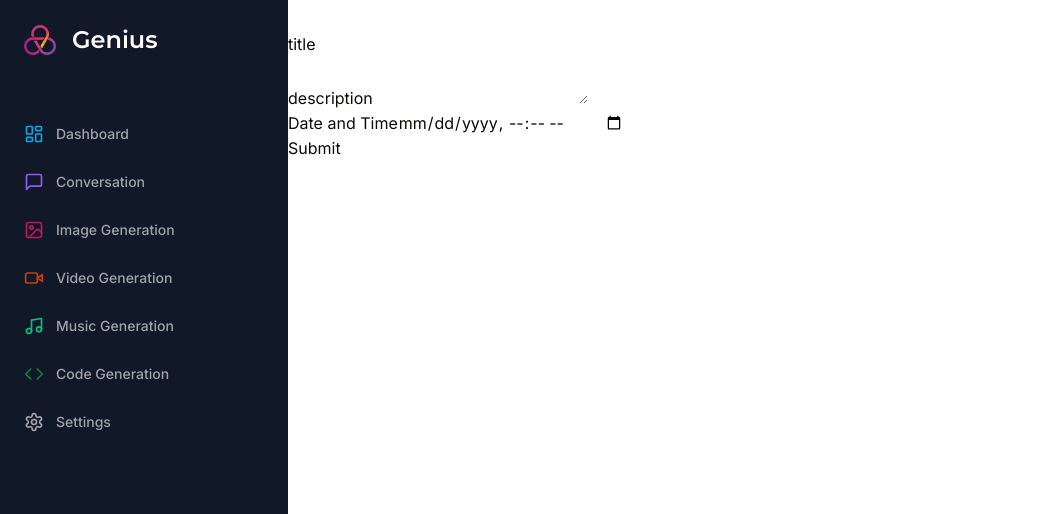
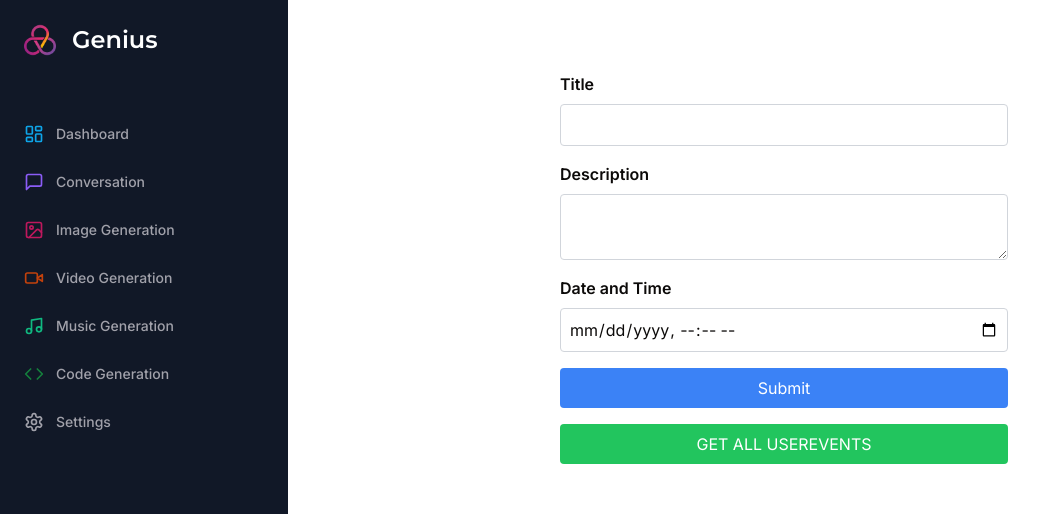
Before and after one commit to trevorbehnke/daychart, a Next.js app: page /chart in a window 1280 px wide. Shown: the top 514 px of the page, without its empty margins (0-1059 px from the left). Built offline with nearby package versions, Linux system fonts and the light colour scheme; no server answers.

Commit message:
post event form success, get all userEvent success, basic form styling

```diff
--- a/app/(dashboard)/(routes)/chart/page.tsx
+++ b/app/(dashboard)/(routes)/chart/page.tsx
@@ -2,6 +2,7 @@
 
 import axios from "axios";
 import { useForm } from "react-hook-form";
+import { useState } from "react";
 
 const MyComponent = () => {
   const {
@@ -10,50 +11,87 @@ const MyComponent = () => {
     formState: { errors },
   } = useForm();
 
+  const [apiResponse, setApiResponse] = useState("");
+
   const onSubmit = async (formData: any) => {
     try {
       const response = await axios.post("/api/chart", formData);
-      console.log("RESPONSE --> : ", response);
+      setApiResponse(JSON.stringify(response.data, null, 2));
     } catch (error) {
       console.error("Failed to submit form", error);
     }
   };
 
   return (
-    <div>
-      <form onSubmit={handleSubmit(onSubmit)}>
-        <div>
-          <label htmlFor="title">title</label>
+    <div className="max-w-md mx-auto my-10">
+      <form onSubmit={handleSubmit(onSubmit)} className="space-y-4">
+        <div className="flex flex-col">
+          <label htmlFor="title" className="mb-2 font-semibold">
+            Title
+          </label>
           <input
             id="title"
-            {...register("title", { required: "title is required" })}
+            className="border border-gray-300 p-2 rounded"
+            {...register("title", { required: "Title is required" })}
           />
-          {errors.title && <p>{String(errors.title.message)}</p>}
+          {errors.title && (
+            <p className="text-red-500">{String(errors.title.message)}</p>
+          )}
         </div>
 
-        <div>
-          <label htmlFor="description">description</label>
+        <div className="flex flex-col">
+          <label htmlFor="description" className="mb-2 font-semibold">
+            Description
+          </label>
           <textarea
             id="description"
+            className="border border-gray-300 p-2 rounded"
             {...register("description", {
-              required: "description is required",
+              required: "Description is required",
             })}
           />
-          {errors.description && <p>{String(errors.description.message)}</p>}
+          {errors.description && (
+            <p className="text-red-500">{String(errors.description.message)}</p>
+          )}
         </div>
 
-        <div>
-          <label htmlFor="startDate">Date and Time</label>
+        <div className="flex flex-col">
+          <label htmlFor="startDate" className="mb-2 font-semibold">
+            Date and Time
+          </label>
           <input
             type="datetime-local"
             id="startDate"
+            className="border border-gray-300 p-2 rounded"
             {...register("startDate", { required: "This field is required" })}
           />
-          {errors.startDate && <p>{String(errors.startDate.message)}</p>}
+          {errors.startDate && (
+            <p className="text-red-500">{String(errors.startDate.message)}</p>
+          )}
         </div>
 
-        <button type="submit">Submit</button>
+        <button
+          type="submit"
+          className="w-full bg-blue-500 text-white p-2 rounded hover:bg-blue-600"
+        >
+          Submit
+        </button>
       </form>
+
+      <button
+        onClick={async () => {
+          try {
+            const response = await axios.get("/api/chart");
+            setApiResponse(JSON.stringify(response.data, null, 2));
+          } catch (error) {
+            console.error("Failed to get data", error);
+          }
+        }}
+        className="mt-4 w-full bg-green-500 text-white p-2 rounded hover:bg-green-600"
+      >
+        GET ALL USEREVENTS
+      </button>
+      {apiResponse && <pre className="mt-4 text-sm">{apiResponse}</pre>}
     </div>
   );
 };
```
